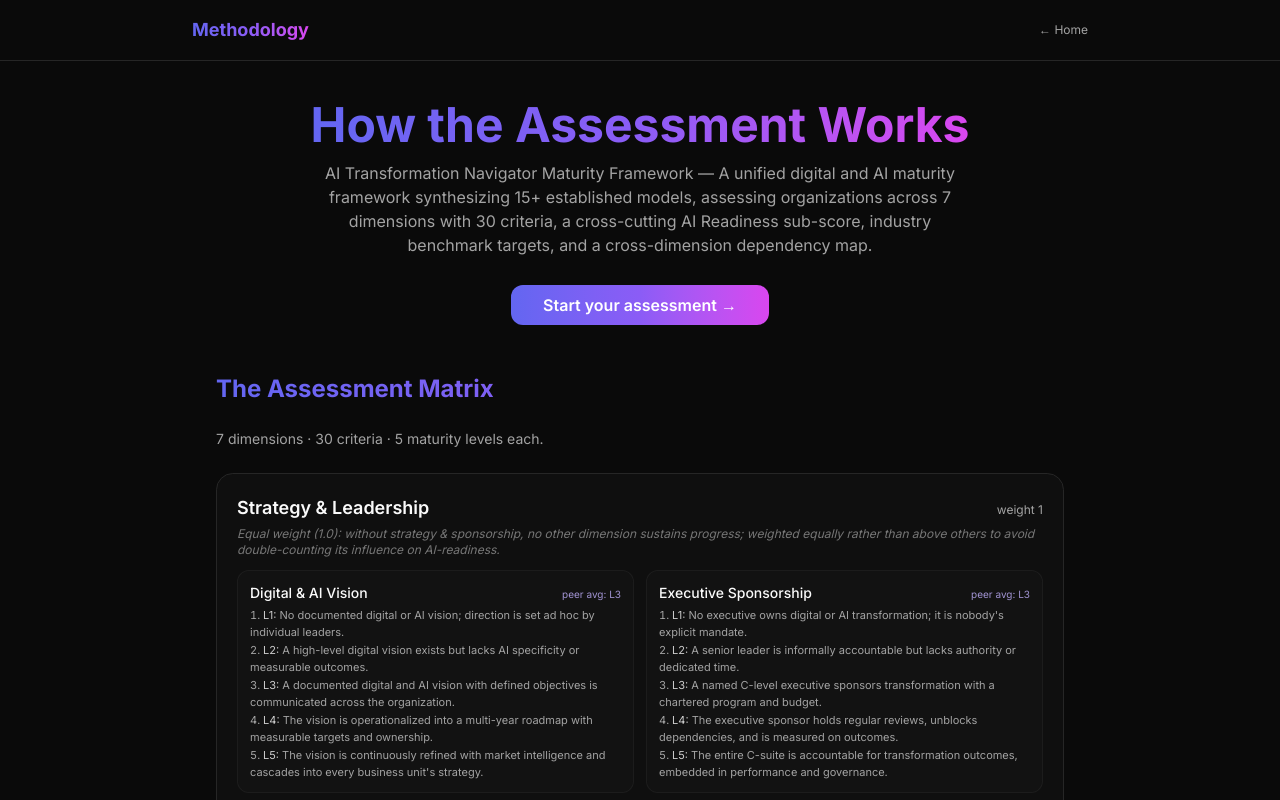
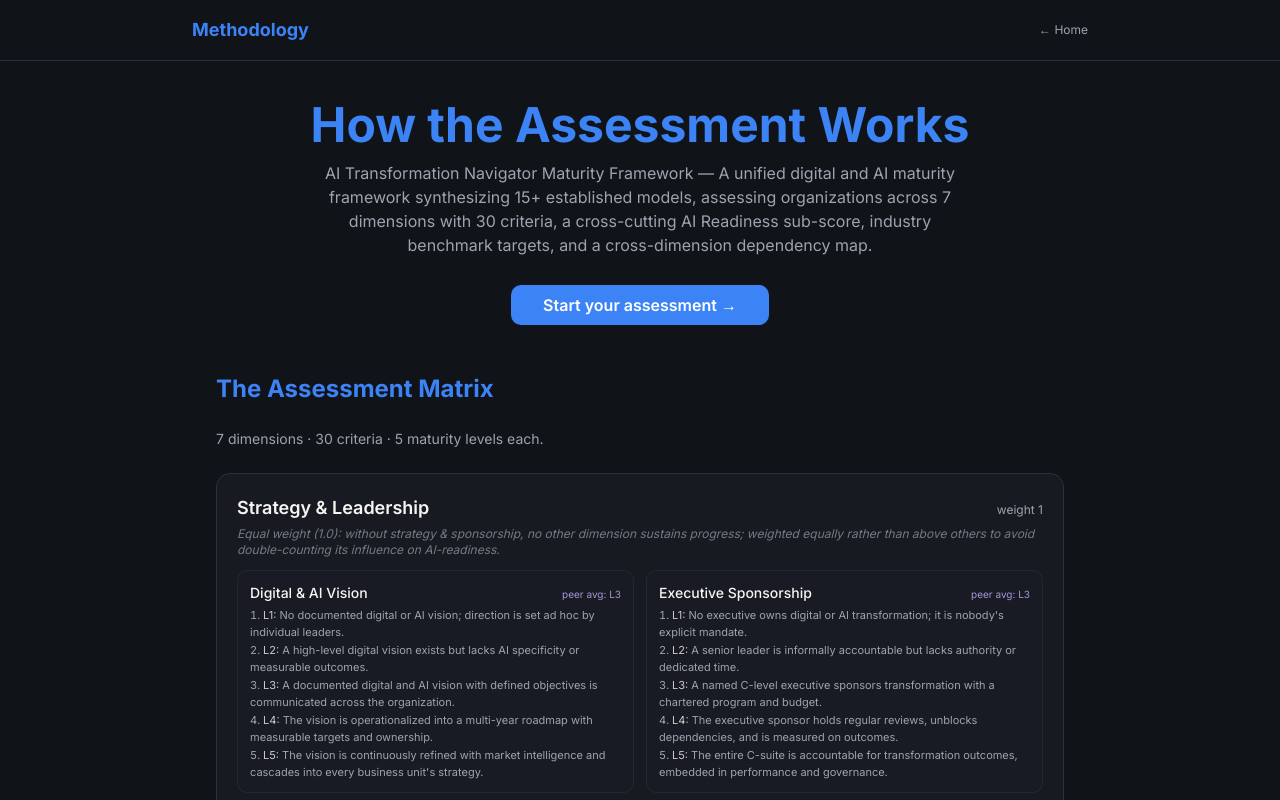
Before and after one commit to austinicy/ai_navigator, a Next.js app: page /methodology in a window 1280 px wide. Shown: the top 800 px of the page. Built offline with nearby package versions, Linux system fonts and the light colour scheme.

Commit message:
style(theme): replace neon palette with blue + warm white + gold (dark + light)

```diff
--- a/src/app/globals.css
+++ b/src/app/globals.css
@@ -49,74 +49,76 @@
 }
 
 :root {
-  --background: hsl(0 0% 3.9%);
-  --foreground: hsl(0 0% 98%);
-  --card: hsl(0 0% 6%);
-  --card-foreground: hsl(0 0% 98%);
-  --popover: hsl(0 0% 6%);
-  --popover-foreground: hsl(0 0% 98%);
-  --primary: hsl(263 70% 60%);
-  --primary-foreground: hsl(0 0% 98%);
-  --secondary: hsl(330 70% 55%);
-  --secondary-foreground: hsl(0 0% 98%);
-  --muted: hsl(0 0% 12%);
-  --muted-foreground: hsl(0 0% 63.9%);
-  --accent: hsl(220 70% 55%);
-  --accent-foreground: hsl(0 0% 98%);
-  --destructive: hsl(0 62.8% 50.6%);
-  --destructive-foreground: hsl(0 0% 98%);
-  --border: hsl(0 0% 14.9%);
-  --input: hsl(0 0% 14.9%);
-  --ring: hsl(263 70% 60%);
-  --radius: 0.75rem;
-  --chart-1: hsl(263 70% 60%);
-  --chart-2: hsl(330 70% 55%);
-  --chart-3: hsl(220 70% 55%);
-  --chart-4: hsl(0 0% 63.9%);
-  --chart-5: hsl(0 0% 98%);
-  --sidebar: hsl(0 0% 6%);
-  --sidebar-foreground: hsl(0 0% 98%);
-  --sidebar-primary: hsl(263 70% 60%);
-  --sidebar-primary-foreground: hsl(0 0% 98%);
-  --sidebar-accent: hsl(0 0% 12%);
-  --sidebar-accent-foreground: hsl(0 0% 98%);
-  --sidebar-border: hsl(0 0% 14.9%);
-  --sidebar-ring: hsl(263 70% 60%);
+  /* Light theme: warm white background, blue primary, gold accent */
+  --background: hsl(40 30% 98%);
+  --foreground: hsl(222 25% 12%);
+  --card: hsl(40 25% 100%);
+  --card-foreground: hsl(222 25% 12%);
+  --popover: hsl(40 25% 100%);
+  --popover-foreground: hsl(222 25% 12%);
+  --primary: hsl(221 83% 53%);
+  --primary-foreground: hsl(0 0% 100%);
+  --secondary: hsl(220 16% 96%);
+  --secondary-foreground: hsl(222 25% 18%);
+  --muted: hsl(220 16% 96%);
+  --muted-foreground: hsl(222 12% 45%);
+  --accent: hsl(41 60% 48%);
+  --accent-foreground: hsl(222 25% 12%);
+  --destructive: hsl(0 72% 51%);
+  --destructive-foreground: hsl(0 0% 100%);
+  --border: hsl(220 16% 90%);
+  --input: hsl(220 16% 90%);
+  --ring: hsl(221 83% 53%);
+  --radius: 0.625rem;
+  --chart-1: hsl(221 83% 53%);
+  --chart-2: hsl(41 60% 48%);
+  --chart-3: hsl(173 58% 39%);
+  --chart-4: hsl(280 40% 55%);
+  --chart-5: hsl(0 72% 51%);
+  --sidebar: hsl(40 25% 100%);
+  --sidebar-foreground: hsl(222 25% 12%);
+  --sidebar-primary: hsl(221 83% 53%);
+  --sidebar-primary-foreground: hsl(0 0% 100%);
+  --sidebar-accent: hsl(220 16% 96%);
+  --sidebar-accent-foreground: hsl(222 25% 18%);
+  --sidebar-border: hsl(220 16% 90%);
+  --sidebar-ring: hsl(221 83% 53%);
 }
 
 .dark {
-  --background: hsl(0 0% 3.9%);
-  --foreground: hsl(0 0% 98%);
-  --card: hsl(0 0% 6%);
-  --card-foreground: hsl(0 0% 98%);
-  --popover: hsl(0 0% 6%);
-  --popover-foreground: hsl(0 0% 98%);
-  --primary: hsl(263 70% 60%);
-  --primary-foreground: hsl(0 0% 98%);
-  --secondary: hsl(330 70% 55%);
-  --secondary-foreground: hsl(0 0% 98%);
-  --muted: hsl(0 0% 12%);
-  --muted-foreground: hsl(0 0% 63.9%);
-  --accent: hsl(220 70% 55%);
-  --accent-foreground: hsl(0 0% 98%);
-  --destructive: hsl(0 62.8% 50.6%);
-  --destructive-foreground: hsl(0 0% 98%);
-  --border: hsl(0 0% 14.9%);
-  --input: hsl(0 0% 14.9%);
-  --ring: hsl(263 70% 60%);
-  --chart-1: hsl(263 70% 60%);
-  --chart-2: hsl(330 70% 55%);
-  --chart-3: hsl(220 70% 55%);
-  --chart-4: hsl(0 0% 63.9%);
-  --chart-5: hsl(0 0% 98%);
-  --sidebar: hsl(0 0% 6%);
-  --sidebar-foreground: hsl(0 0% 98%);
-  --sidebar-primary: hsl(263 70% 60%);
-  --sidebar-primary-foreground: hsl(0 0% 98%);
-  --sidebar-accent: hsl(0 0% 12%);
-  --sidebar-accent-foreground: hsl(0 0% 98%);
-  --sidebar-border: hsl(0 0% 14.9%);
-  --sidebar-ring: hsl(263 70% 60%);
+  /* Dark theme (default): near-black navy, blue primary, gold accent */
+  --background: hsl(222 20% 8%);
+  --foreground: hsl(40 20% 96%);
+  --card: hsl(222 18% 11%);
+  --card-foreground: hsl(40 20% 96%);
+  --popover: hsl(222 18% 11%);
+  --popover-foreground: hsl(40 20% 96%);
+  --primary: hsl(217 91% 60%);
+  --primary-foreground: hsl(222 30% 8%);
+  --secondary: hsl(222 16% 16%);
+  --secondary-foreground: hsl(40 20% 96%);
+  --muted: hsl(222 16% 16%);
+  --muted-foreground: hsl(220 10% 65%);
+  --accent: hsl(43 65% 58%);
+  --accent-foreground: hsl(222 30% 8%);
+  --destructive: hsl(0 62% 55%);
+  --destructive-foreground: hsl(40 20% 96%);
+  --border: hsl(222 16% 20%);
+  --input: hsl(222 16% 20%);
+  --ring: hsl(217 91% 60%);
+  --chart-1: hsl(217 91% 60%);
+  --chart-2: hsl(43 65% 58%);
+  --chart-3: hsl(173 50% 50%);
+  --chart-4: hsl(280 40% 65%);
+  --chart-5: hsl(0 62% 60%);
+  --sidebar: hsl(222 18% 11%);
+  --sidebar-foreground: hsl(40 20% 96%);
+  --sidebar-primary: hsl(217 91% 60%);
+  --sidebar-primary-foreground: hsl(222 30% 8%);
+  --sidebar-accent: hsl(222 16% 16%);
+  --sidebar-accent-foreground: hsl(40 20% 96%);
+  --sidebar-border: hsl(222 16% 20%);
+  --sidebar-ring: hsl(217 91% 60%);
 }
 
 @layer base {
@@ -134,15 +136,21 @@
 
 @layer utilities {
   .gradient-primary {
-    @apply bg-gradient-to-r from-[#6366f1] via-[#8b5cf6] to-[#d946ef];
+    @apply bg-primary;
   }
   .gradient-text {
-    @apply bg-gradient-to-r from-[#6366f1] via-[#8b5cf6] to-[#d946ef] bg-clip-text text-transparent;
+    @apply text-primary;
+  }
+  .text-accent {
+    color: var(--accent);
+  }
+  .bg-accent-soft {
+    background-color: color-mix(in oklch, var(--accent) 12%, transparent);
   }
   .glow {
-    box-shadow: 0 0 20px rgba(139, 92, 246, 0.3), 0 0 60px rgba(139, 92, 246, 0.1);
+    box-shadow: none;
   }
   .glow-sm {
-    box-shadow: 0 0 10px rgba(139, 92, 246, 0.2), 0 0 30px rgba(139, 92, 246, 0.05);
+    box-shadow: none;
   }
 }
```
